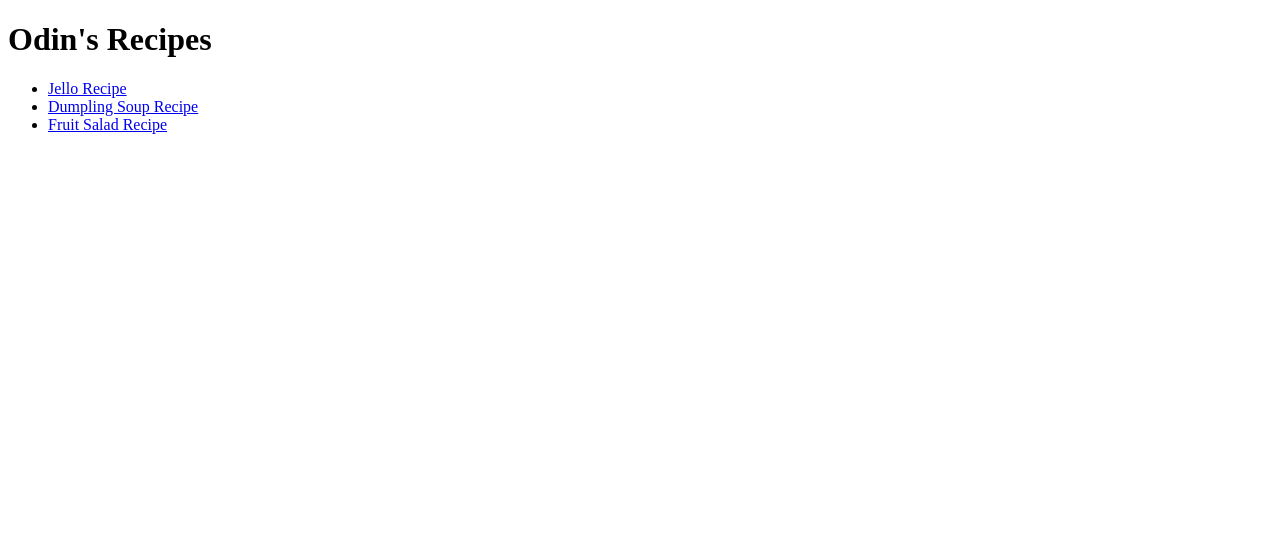
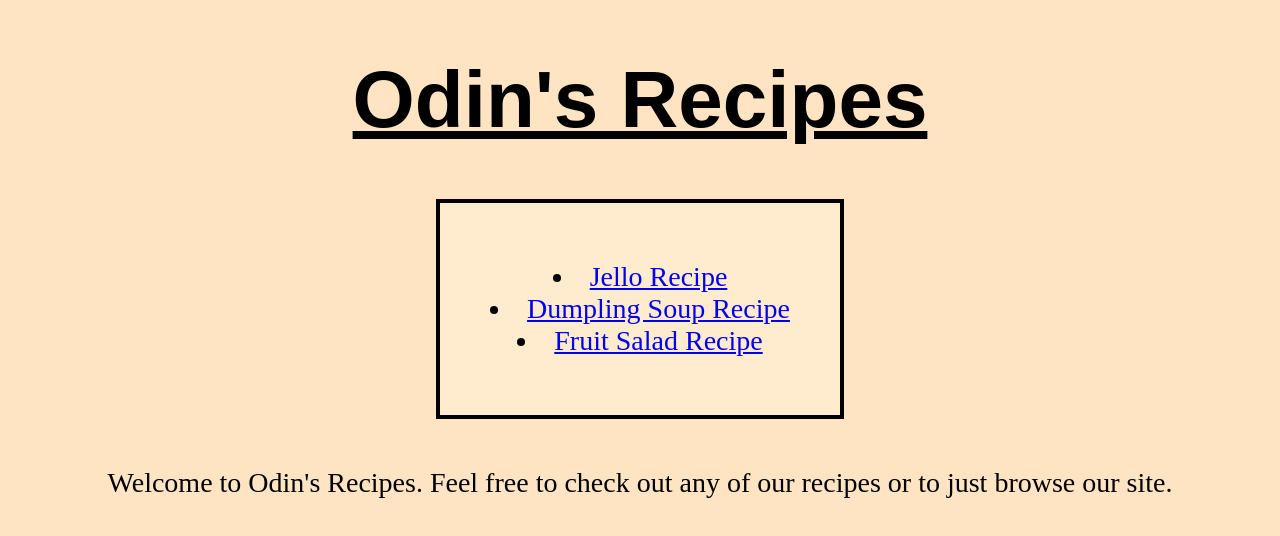
Before and after one commit to iyilmaz24/odin-recipes, a plain HTML site: page index.html in a window 1280 px wide. Drawn offline with Linux system fonts and the light colour scheme.

Commit message:
rename "css" dir to "styles", add css styling to "index.html"

```diff
--- a/index.html
+++ b/index.html
@@ -5,22 +5,32 @@
     <head>
         <meta charset="UTF-8">
         <title>Odin's Recipes</title>
+        <link rel="stylesheet" type="text/css" href="styles/styles.css">
+
     </head>
 
     <body>
-        <h1>Odin's Recipes</h1>
+        <h1 id="title">Odin's Recipes</h1>
 
-        <ul>
-            <li>
-                <a href="./recipes/jello.html">Jello Recipe</a>
-            </li>
-            <li>
-                <a href="./recipes/dumpling_soup.html">Dumpling Soup Recipe</a>
-            </li>
-            <li>
-                <a href="./recipes/fruit_salad.html">Fruit Salad Recipe</a>
-            </li>
-        </ul>
+
+        <div class="div-style">
+
+            <ul class="center-text medium-text">
+                <li class="li-bg">
+                    <a class="li-bg" href="./recipes/jello.html">Jello Recipe</a>
+                </li>
+                <li class="li-bg">
+                    <a class="li-bg" href="./recipes/dumpling_soup.html">Dumpling Soup Recipe</a>
+                </li>
+                <li class="li-bg">
+                    <a class="li-bg" href="./recipes/fruit_salad.html">Fruit Salad Recipe</a>
+                </li>
+            </ul>
+
+        </div>
+
+        <p class="center-text medium-text"> Welcome to Odin's Recipes. Feel free to check out any of our recipes or to just browse our site. </p>
+
 
     </body>
 </html>
--- /dev/null
+++ b/styles/styles.css
@@ -0,0 +1,42 @@
+@charset "UTF-8";
+
+* {
+    background-color: bisque;
+    font-family: serif;
+}
+
+#title {
+    font-family: Papyrus, fantasy;
+}
+
+h1 {
+    text-align: center;
+    color: black;
+    text-decoration: underline;
+    font-size: 5em;
+  }
+
+.center-text {
+    text-align: center;
+    list-style-position: inside;
+    padding: 20px;
+    background: transparent;
+}
+
+.medium-text {
+    font-size: 1.75em;
+    color: black;
+}
+
+.div-style {
+    margin: auto;
+    width: 30%;
+    border: 4px solid black;
+    padding: 10px;
+    background-color: blanchedalmond;
+    text-align: center;
+}
+
+.li-bg {
+    background-color: transparent;
+}
```
Also changed, not shown: css/styles.css (deleted), 1 other file.
